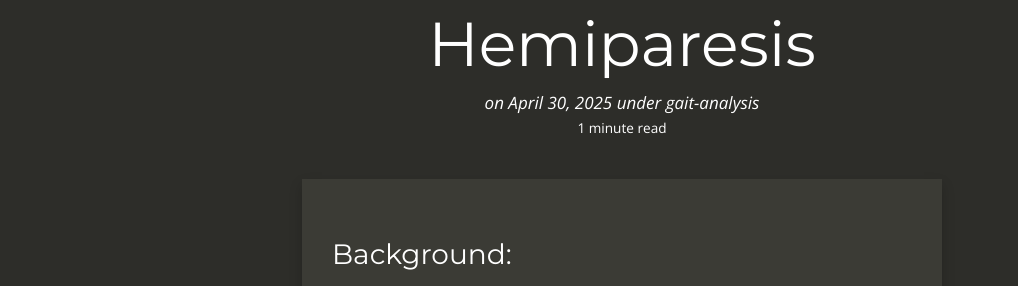
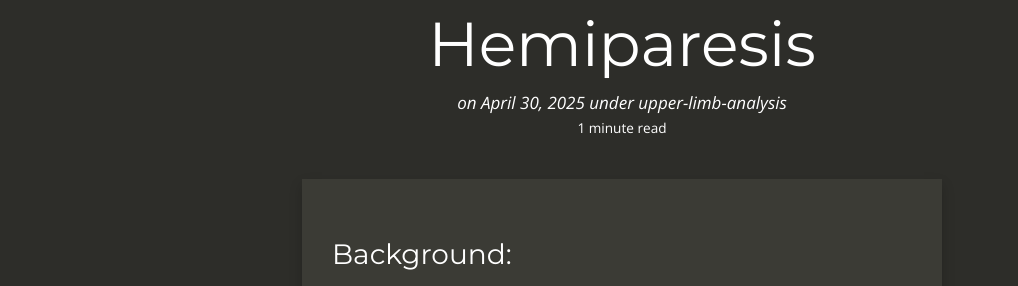
Before and after one commit to ARTORG-GERONTECHNOLOGY/ARTORG-GERONTECHNOLOGY.github.io, a Jekyll site: the page built from _posts/2025-04-30-project-arm-use-children-hemiparesis.md, in a window 1280 px wide. Shown: the part 215-501 px from the top of the page, without its empty margins (18-1036 px from the left). Built offline with Jekyll 4.4.1, drawn with Linux system fonts in a browser that asks for light colours; nearby versions of some CDN libraries.

Commit message:
Update category

```diff
--- a/_posts/2025-04-30-project-arm-use-children-hemiparesis.md
+++ b/_posts/2025-04-30-project-arm-use-children-hemiparesis.md
@@ -3,7 +3,7 @@ layout: post
 title: Quantification of Daily Arm Use from IMU Data in Children with Hemiparesis
 date: 2025-04-30 12:00:00
 summary: Project Proposal
-categories: gait-analysis
+categories: upper-limb-analysis
 ---
 
 ### Background:
```
